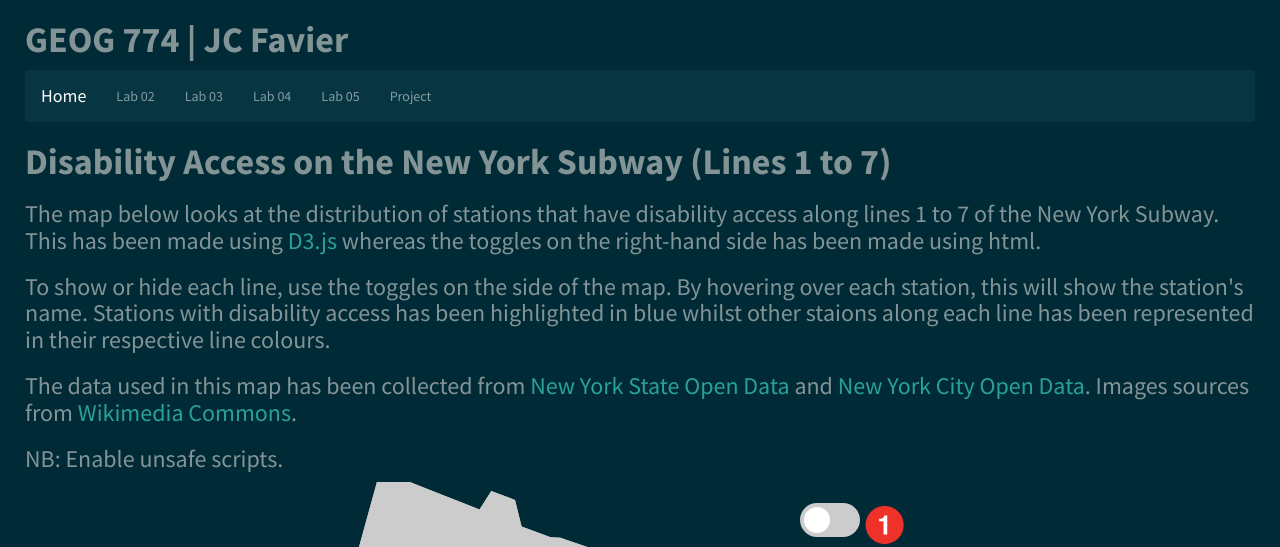
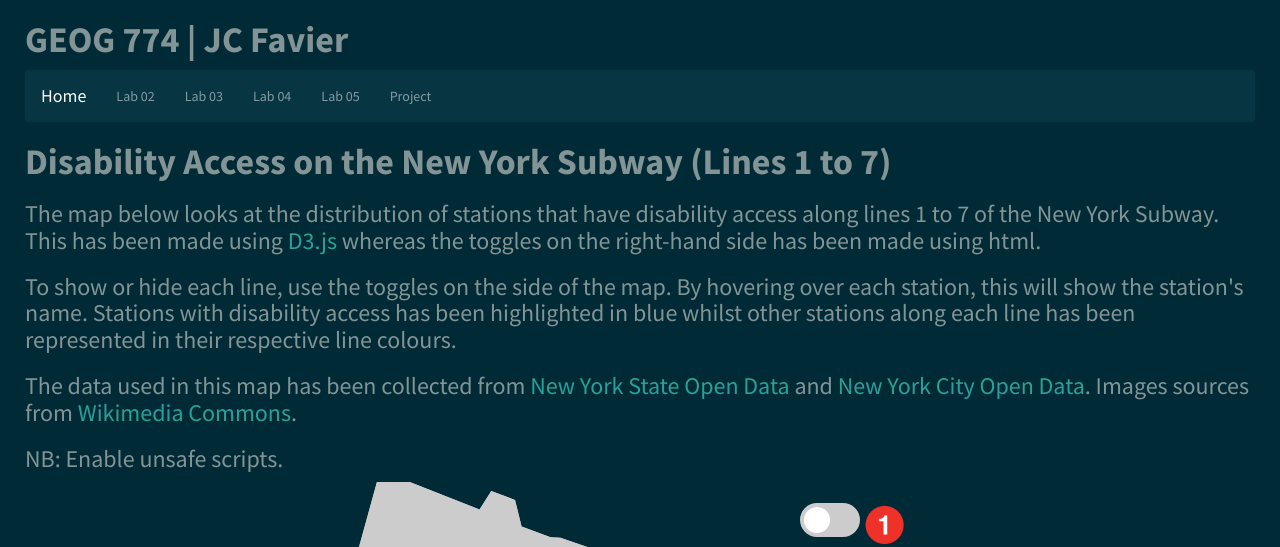
Before and after one commit to jfav252/jfav252.github.io, a plain HTML site: page Pages/Project.html in a window 1280 px wide. Shown: the top 547 px of the page. Drawn offline with nearby package versions, Linux system fonts and the light colour scheme.

Commit message:
stations

```diff
--- a/Pages/Project.html
+++ b/Pages/Project.html
@@ -141,7 +141,7 @@
 <body>
 	<h1><b>Disability Access on the New York Subway (Lines 1 to 7)</b></h1>
 	<h3>The map below looks at the distribution of stations that have disability access along lines 1 to 7 of the New York Subway. This has been made using <a href="https://d3js.org/">D3.js</a> whereas the toggles on the right-hand side has been made using html.</h3>
-	<h3>To show or hide each line, use the toggles on the side of the map. By hovering over each station, this will show the station's name. Stations with disability access has been highlighted in blue whilst other staions along each line has been represented in their respective line colours.</h3>
+	<h3>To show or hide each line, use the toggles on the side of the map. By hovering over each station, this will show the station's name. Stations with disability access has been highlighted in blue whilst other stations along each line has been represented in their respective line colours.</h3>
 	<h3>The data used in this map has been collected from <a href="https://data.ny.gov">New York State Open Data</a> and <a href="https://opendata.cityofnewyork.us">New York City Open Data</a>. Images sources from <a href="https://commons.wikimedia.org/wiki/New_York_City_Subway_bullets">Wikimedia Commons</a>.</h3>
 	<h3>NB: Enable unsafe scripts.</h3>
 
```
